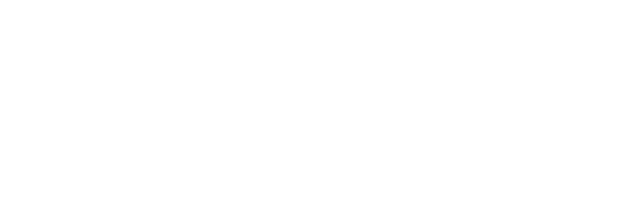
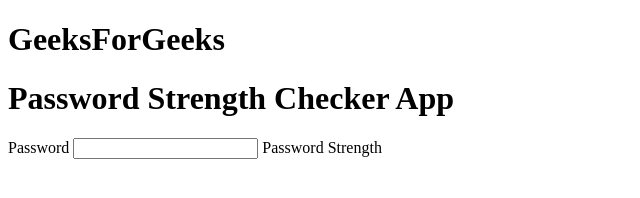
Before and after one commit to JonoCab001/Password-Strength-Checker, a plain HTML site: page index.html in a window 1280 px wide. Shown: the whole page, without its empty margins (0-640 px from the left). Drawn offline with Linux system fonts and the light colour scheme.

Commit message:
Implemented HTML Code

```diff
--- a/index.html
+++ b/index.html
@@ -3,9 +3,19 @@
 <head>
     <meta charset="UTF-8">
     <meta name="viewport" content="width=device-width, initial-scale=1.0">
+    <link rel="stylesheet" href="">
     <title>Password Strength Checker</title>
 </head>
 <body>
-
+    <div class="group">
+        <h1 id="top">GeeksForGeeks</h1>
+        <h1>Password Strength Checker App</h1>
+        <label for="">Password</label>
+        <input type="text" id="password" />
+        <label for="">Password Strength</label>
+        <div class="power-container">
+            <div id="power-point"></div>
+        </div>
+    </div>
 </body>
 </html>
```
